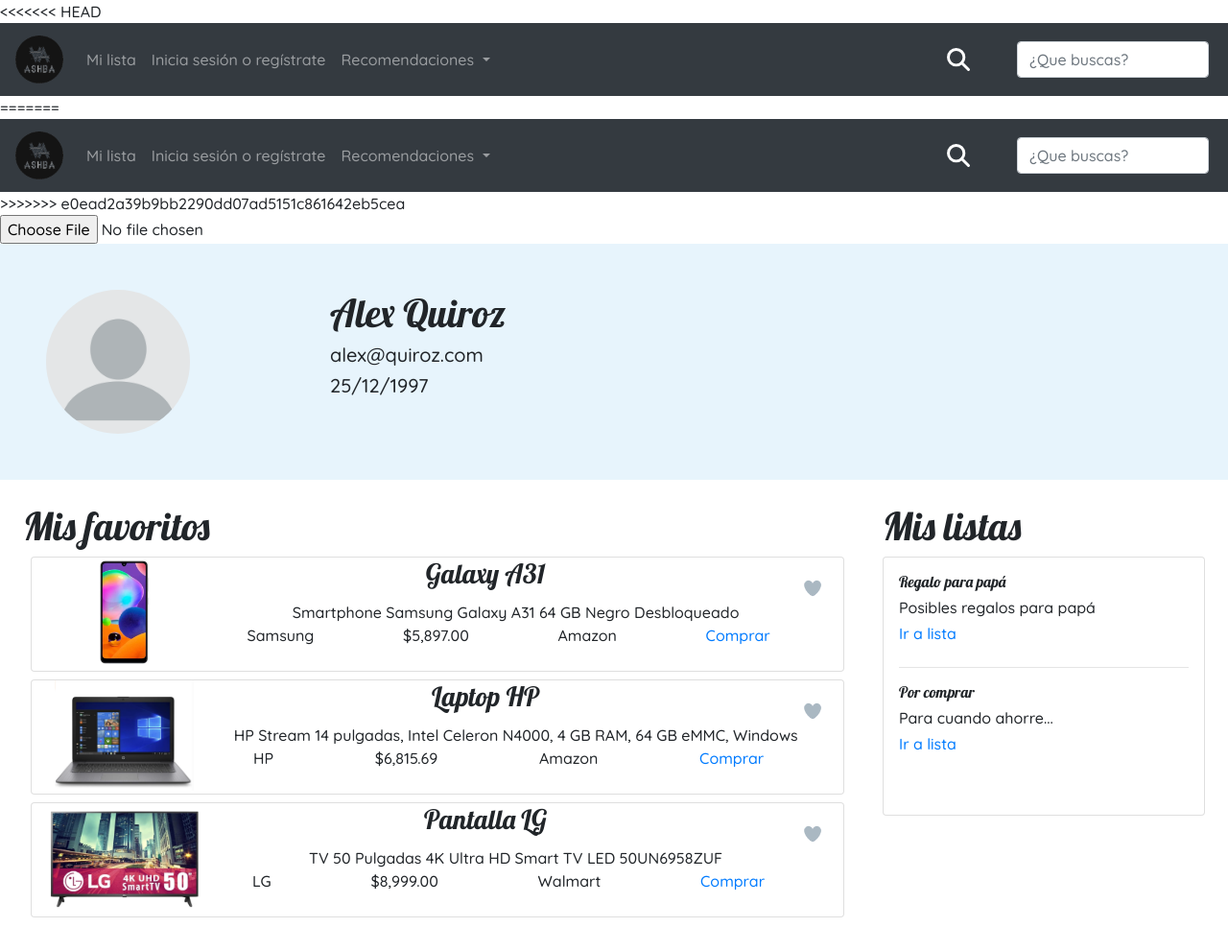
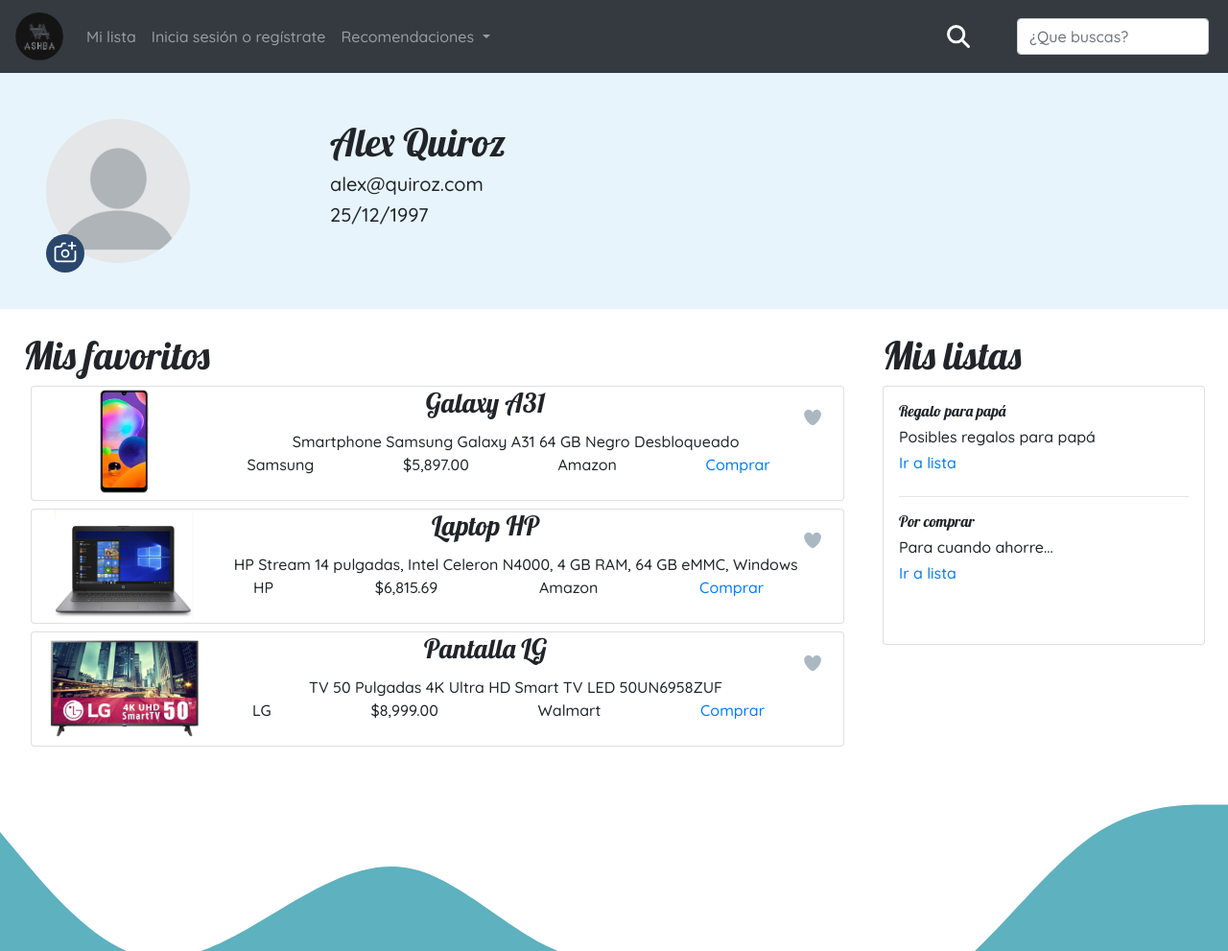
Before and after one commit to AlexQuirozJ/PROYECTO-ASHBAA, a plain HTML site: page ver1.2_ProyectAshba/perfiluser.html in a window 1280 px wide. Shown: the top 991 px of the page at 96% size. Drawn offline with nearby package versions, Linux system fonts and the light colour scheme.

Commit message:
icono de foto

```diff
--- a/ver1.2_ProyectAshba/assets/Js-A/icono-perfil.js
+++ b/ver1.2_ProyectAshba/assets/Js-A/icono-perfil.js
@@ -5,3 +5,17 @@ icono.forEach(function(userItem) {
         userItem.classList.add('heart_animate');
     });
   });
+  let camara = document.querySelector('#camara')
+  camara.addEventListener('click',()=>{
+      alert('hola');
+      let foto = document.querySelector('#file');
+      foto.click();
+        foto.onchange=function(e){
+            let reader=new FileReader();
+            reader.readAsDataURL(e.target.files[0]);
+            reader.onload=function(){
+                let preview=document.getElementById("fotito");
+                preview.src=reader.result;
+            }
+        }
+  });
--- a/ver1.2_ProyectAshba/perfiluser.css
+++ b/ver1.2_ProyectAshba/perfiluser.css
@@ -151,3 +151,20 @@ margin: 0;}
   transition: 0.5s;
   font-family: var(--FuenteHeading);
 }
+#file{
+  display: none;
+}
+.add-new-photo{
+  position: absolute;
+  height: 40px;
+  width: 40px;
+  margin-top: 120px;
+  background-color: rgb(41, 70, 109);
+  border-radius: 50%;
+}
+.icono{
+  display: flex;
+  justify-content: center;
+  margin-top: 5px;
+
+}
--- a/ver1.2_ProyectAshba/perfiluser.html
+++ b/ver1.2_ProyectAshba/perfiluser.html
@@ -24,7 +24,6 @@
     <title>¡Bienvenido!</title>
   </head>
   <body>
-<<<<<<< HEAD
 
 
 
@@ -113,104 +112,11 @@
 <!--Fin de los elementos del nav-->
 <!-- Aquí termina la barra navegadora -->
 
-=======
-    <!-- Barra Navegadora -->
-    <nav
-      class="navbar navbar-expand-lg navbar-dark sticky-top bg-dark"
-      id="DESPLEGABLE"
-    >
-      <!--Busqueda- Imagen SVG-->
-      <a class="navbar-brand" href="index.html"
-        ><img
-          src="/ver1.2_ProyectAshba/assets/IMAGENES-A/ashba.png"
-          alt="#"
-          height="50px"
-          srcset=""
-      /></a>
-      <button
-        class="navbar-toggler"
-        type="button"
-        data-toggle="collapse"
-        data-target="#navbarSupportedContent"
-        aria-controls="navbarSupportedContent"
-        aria-expanded="false"
-        aria-label="Toggle navigation"
-      >
-        <span class="navbar-toggler-icon"></span>
-      </button>
-      <!--Fin de Busqueda- Imagen SVG-->
-      <!--Elemntos del nav-->
-      <div class="collapse navbar-collapse" id="navbarSupportedContent">
-        <ul class="navbar-nav mr-auto">
-          <li class="nav-item">
-            <a class="nav-link" href="listas_act.html"
-              >Mi lista <span class="sr-only">(current)</span></a
-            >
-          </li>
-          <li class="nav-item">
-            <a class="nav-link" href="loginvista.html"
-              >Inicia sesión o regístrate</a
-            >
-          </li>
-          <li class="nav-item dropdown">
-            <a
-              class="nav-link dropdown-toggle"
-              href="#"
-              id="navbarDropdown"
-              role="button"
-              data-toggle="dropdown"
-              aria-haspopup="true"
-              aria-expanded="false"
-            >
-              Recomendaciones
-            </a>
-            <div class="dropdown-menu" aria-labelledby="navbarDropdown">
-              <a class="dropdown-item" href="contactanos.html">Contáctanos</a>
-            </div>
-          </li>
-        </ul>
-        <form class="form-inline my-2 my-lg-1">
-          <a
-            href="resBusquedaS.html"
-            class="btn btn-outline-dark my-2 my-sm-0 ml-2 boton"
-            type="submit"
-            ><p class="boton__contenido">
-              <svg
-                xmlns="http://www.w3.org/2000/svg"
-                class="icon icon-tabler icon-tabler-search"
-                width="28"
-                height="28"
-                viewBox="0 0 24 24"
-                stroke-width="2.5"
-                stroke="#ffffff"
-                fill="none"
-                stroke-linecap="round"
-                stroke-linejoin="round"
-              >
-                <path stroke="none" d="M0 0h24v24H0z" fill="none" />
-                <circle cx="10" cy="10" r="7" />
-                <line x1="21" y1="21" x2="15" y2="15" />
-              </svg></p
-          ></a>
-          <input
-            class="form-control mr-sm-1"
-            type="search"
-            placeholder="¿Que buscas?"
-            aria-label="Search"
-            id="label"
-          />
-        </form>
-      </div>
-    </nav>
-    <!--Fin de los elementos del nav-->
-    <!-- Aquí termina la barra navegadora -->
->>>>>>> e0ead2a39b9bb2290dd07ad5151c861642eb5cea
 
     <!--Perfil Principal-->
 
     <!--Boton para subir fotografia-->
     <form action="" method="post">
-      <input type="file" name="file" id="file" accept=".jpg,.png,.jpeg" />
       <div id="preview" clas="styleImage"></div>
     </form>
     <script src="perfiluser.js"></script>
@@ -220,12 +126,24 @@
     <div class="container2 m-auto p-5">
       <div class="row no-gutters">
         <div class="col-md-3">
+          <div class="add-new-photo" id="add-foto">
+           <p class="icono" id="camara"><svg xmlns="http://www.w3.org/2000/svg" class="icon icon-tabler icon-tabler-camera-plus" width="28" height="28" viewBox="0 0 24 24" stroke-width="1.5" stroke="#ffffff" fill="none" stroke-linecap="round" stroke-linejoin="round">
+            <path stroke="none" d="M0 0h24v24H0z" fill="none"/>
+            <circle cx="12" cy="13" r="3" />
+            <path d="M5 7h2a2 2 0 0 0 2 -2a1 1 0 0 1 1 -1h2m9 7v7a2 2 0 0 1 -2 2h-14a2 2 0 0 1 -2 -2v-9a2 2 0 0 1 2 -2" />
+            <line x1="15" y1="6" x2="21" y2="6" />
+            <line x1="18" y1="3" x2="18" y2="9" />
+          </svg></p>
+          </div>
           <img
+            id="fotito"
             src="./assets/IMAGENES-A/PerfilMisterio.png"
             class="img-fluid float- rounded-circle"
             alt="Foto de perfil"
             style="width: 150px; height: 150px"
           />
+
+          <input type="file" name="file" id="file" accept=".jpg,.png,.jpeg" />
         </div>
         <div class="col">
           <h2>Alex Quiroz</h2>
```
